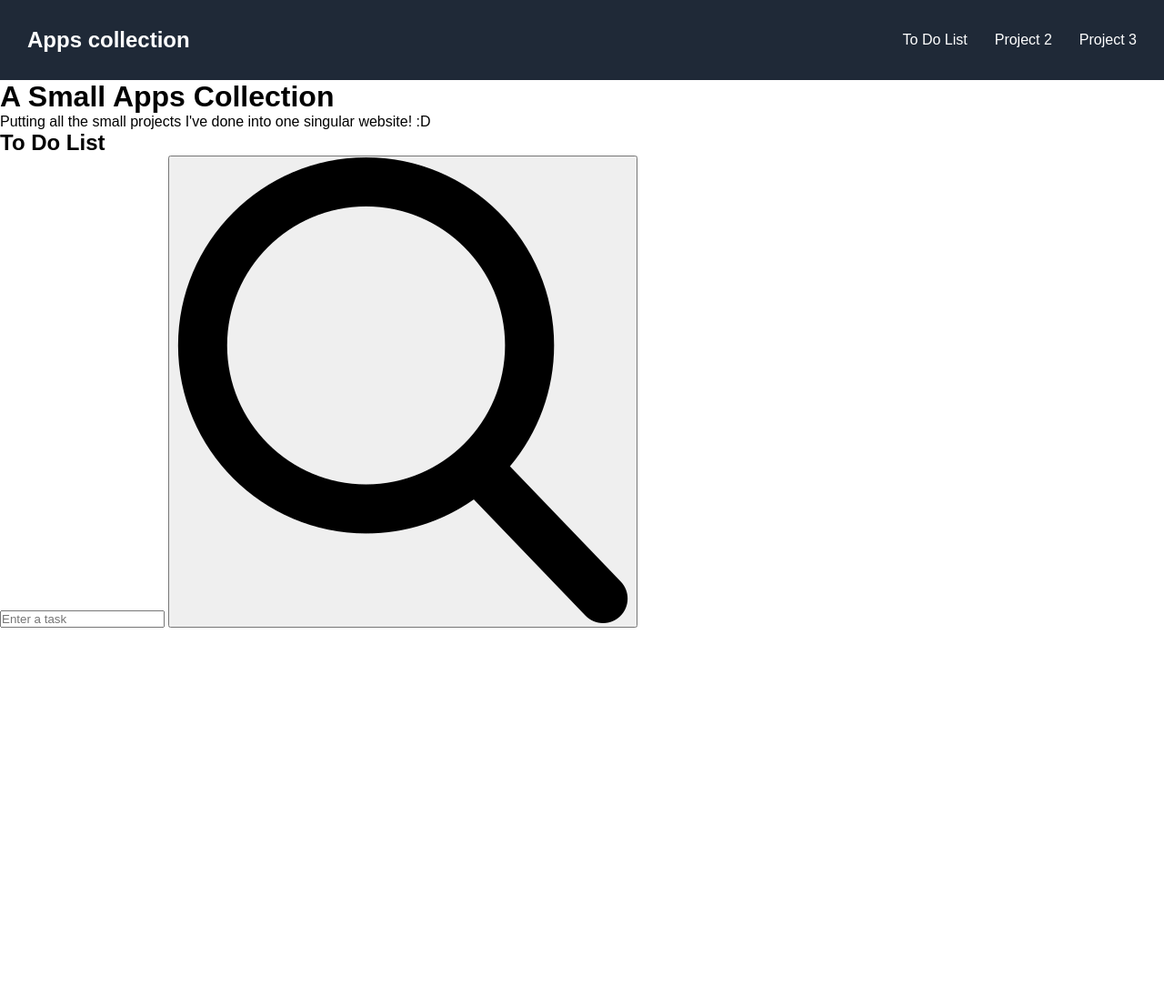
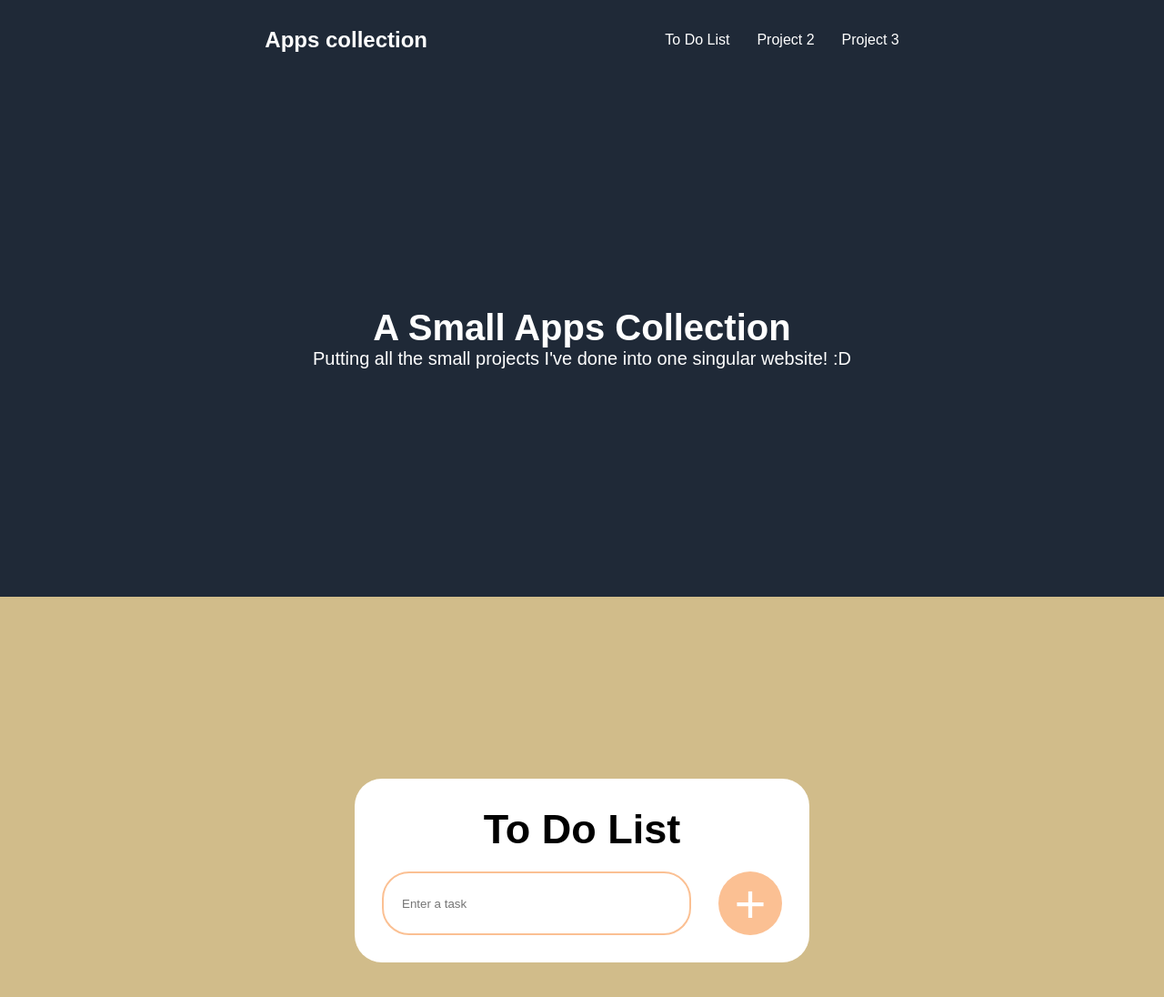
Before and after one commit to AakaQT/small-apps, a plain HTML site: page index.html in a window 1280 px wide. Shown: the whole page at 91% size. Before the commit the page ends 800 px from the top, so only its background shows below. Drawn offline with Linux system fonts and the light colour scheme.

Commit message:
Finished the skeleton of the to do list. Functionality missing

```diff
--- a/index.html
+++ b/index.html
@@ -19,10 +19,17 @@
             <h1 class="header">A Small Apps Collection</h1>
             <p class="paragraph">Putting all the small projects I've done into one singular website! :D</p>
         </div>
-        <div class="to-do-list-container">
-            <h2 class="header">To Do List</h2>
-            <input placeholder="Enter a task" class="input">
-            <button id="button" class="button"><img src="images/search.png" class="image"></button>
+        <div class="to-do-list">
+            <div class="container">
+                <h2 class="header">To Do List</h2>
+                <div class="inputs">
+                    <input placeholder="Enter a task" class="input" id="task">
+                    <button id="button" class="button">+</button>
+                </div>
+                <div class="tasks">
+
+                </div>
+            </div>
         </div>
     </body>
 
--- a/styles.css
+++ b/styles.css
@@ -7,11 +7,13 @@
 
 .navbar{
     display: flex;
-    justify-content: space-between;
+    justify-content: space-evenly;
     padding: 30px;
     align-items: center;
     background-color: #1F2937;
     color: white;
+    position: sticky;
+    top: 0;
 }
 .navbar .list{
     display: flex;
@@ -20,10 +22,64 @@
 }
 .navbar .list .list-item:hover{
     text-decoration: underline;
-    color: hsl(0, 0%, 80%);
+    color: hsl(0, 0%, 90%);
     cursor: pointer;
 }
 .navbar .logo:hover{
-    color: hsl(0, 0%, 80%);
+    color: hsl(0, 0%, 90%);
     cursor: pointer;
 }
+
+.top-area{
+    background-color: #1F2937;
+    padding: 250px;
+    color: white;
+    text-align: center;
+}
+.top-area .header{
+    font-size: 40px;
+    font-weight: 900;
+}
+.top-area .paragraph{
+    font-size: 20px;
+}
+
+.to-do-list{
+    background-color: #D1BC8A;
+    padding: 200px;
+}
+.to-do-list .container{
+    width: 500px;
+    background-color: white;
+    margin-left: auto;
+    margin-right: auto;
+    padding: 30px;
+    border-radius: 30px;
+}
+.to-do-list .container .header{
+    font-size: 45px;
+    text-align: center;
+    margin-bottom: 20px;
+}
+.to-do-list .container .inputs{
+    display: flex;
+}
+.to-do-list .container .input{
+    flex-grow: 1;
+    border-radius: 30px;
+    padding: 20px;
+    outline: none;
+    border: 2px solid hsl(26, 93%, 78%);
+    margin-right: 30px;
+}
+.to-do-list .container .inputs .button{
+    width: 70px;
+    height: 70px;
+    border-radius: 100%;
+    cursor: pointer;
+    border: none;
+    background-color: hsl(26, 93%, 78%);
+    color: white;
+    font-size: 60px;
+    flex-shrink: 0;
+}
```
